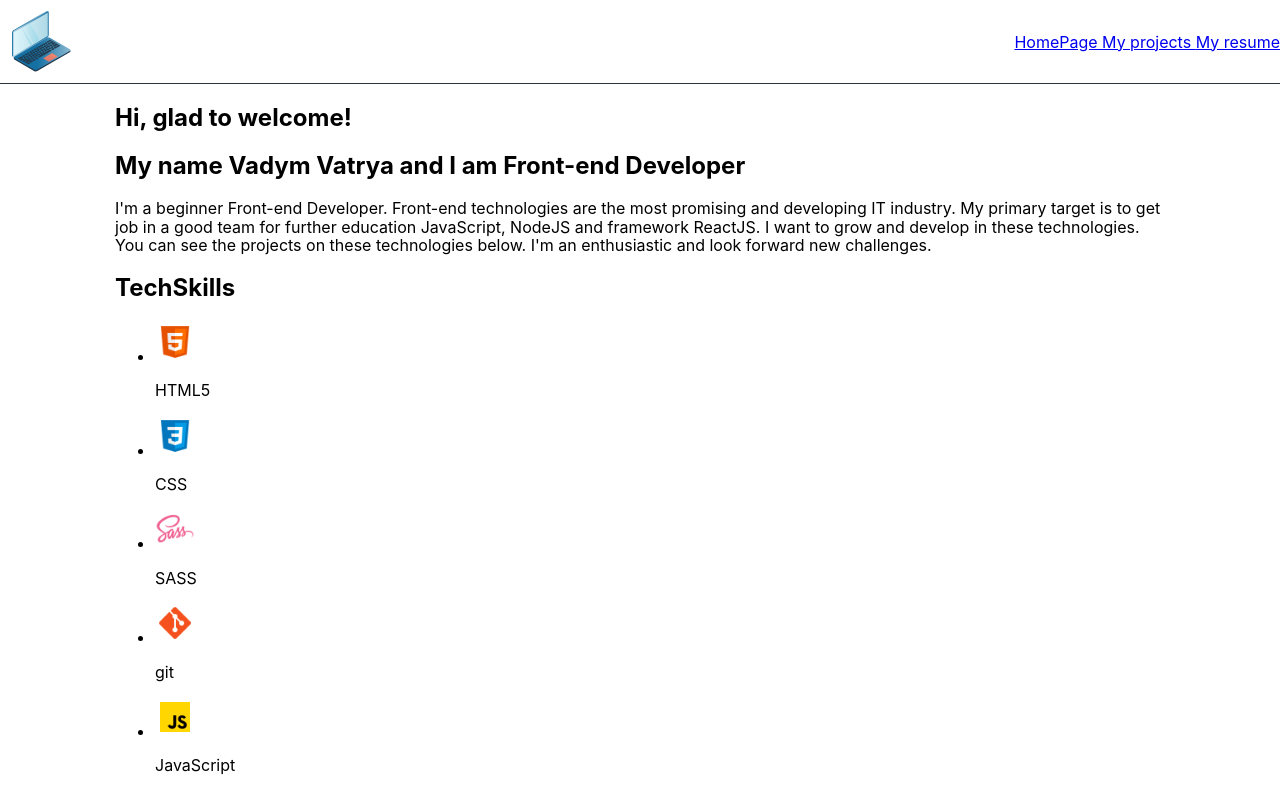
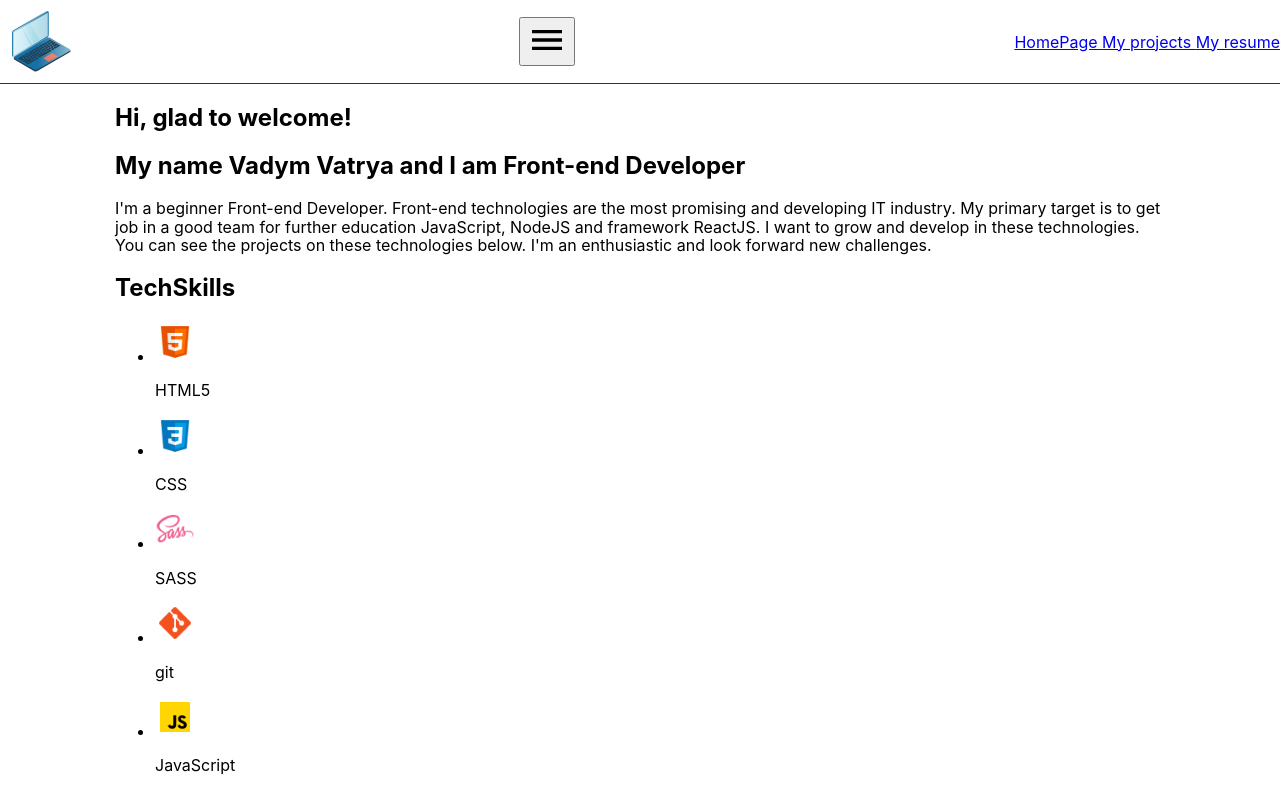
Before and after one commit to Vadim-Vatrya/My-portfolio, a React (Create React App) app: page / in a window 1280 px wide. Shown: the top 791 px of the page. Built offline with nearby package versions, Linux system fonts and the light colour scheme.

Commit message:
add button

```diff
--- a/src/components/Navigation/Navigation.jsx
+++ b/src/components/Navigation/Navigation.jsx
@@ -1,5 +1,6 @@
 import { useState } from "react";
 import { Link } from "react-router-dom";
+import { MdMenu, MdClose } from "react-icons/md";
 // import {} from "";
 
 const Navigation = () => {
@@ -10,7 +11,14 @@ const Navigation = () => {
   };
   return (
     <>
-      <nav>
+      <button>
+        {isOpenMenu ? (
+          <MdClose size="40" onclick={menuToggle} />
+        ) : (
+          <MdMenu size="40" onclick={menuToggle} />
+        )}
+      </button>
+      <nav menuToggle={isOpenMenu}>
         <Link to="/"> HomePage </Link>
         <Link to="/projects"> My projects </Link>
         <Link to="/resume"> My resume </Link>
```
